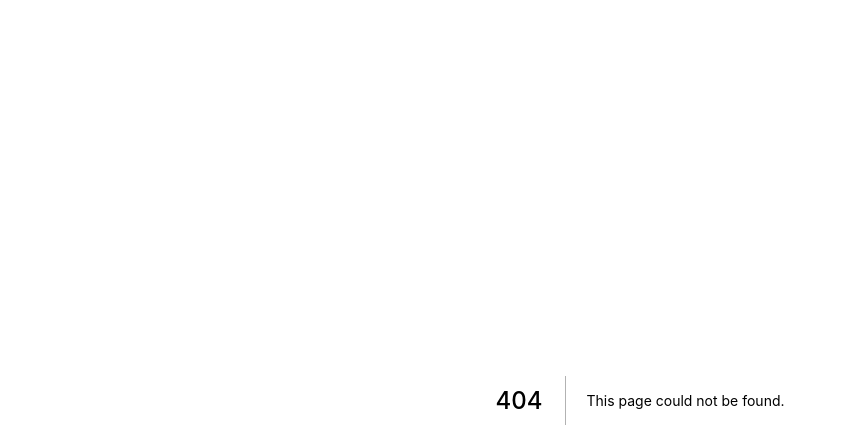
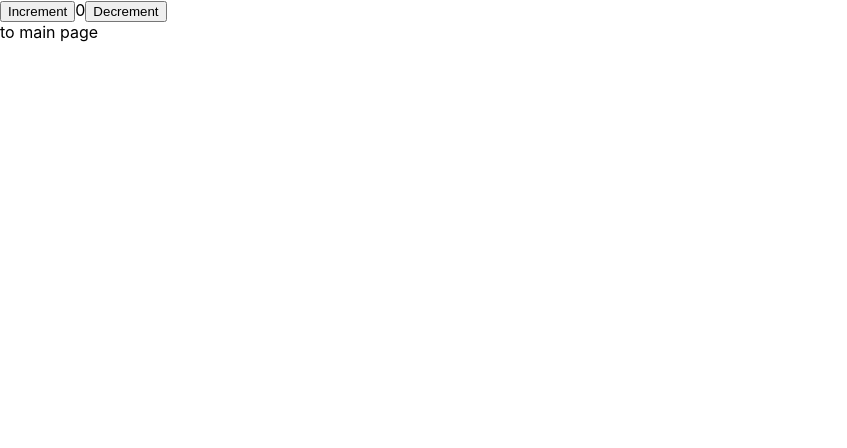
Before and after one commit to a-kawasumi/next-ts-redux-template, a Next.js app: page /about in a window 1280 px wide. Before the commit this address had no page. Shown: the top 448 px of the page, without its empty margins (0-847 px from the left). Built offline with nearby package versions, Linux system fonts and the light colour scheme.

Commit message:
fix: add redux sample code

```diff
--- /dev/null
+++ b/src/components/ui/Counter/index.tsx
@@ -0,0 +1,31 @@
+import React from "react";
+import { RootState } from "~/store";
+import { useSelector, useDispatch } from "react-redux";
+import { decrement, increment } from "~/store/counter/counterSlice";
+
+export const Counter: React.VFC = () => {
+  const count = useSelector((state: RootState) => state.counter.value);
+  const dispatch = useDispatch();
+
+  return (
+    <div>
+      <div>
+        <button
+          type="button"
+          aria-label="Increment value"
+          onClick={() => dispatch(increment())}
+        >
+          Increment
+        </button>
+        <span>{count}</span>
+        <button
+          type="button"
+          aria-label="Decrement value"
+          onClick={() => dispatch(decrement())}
+        >
+          Decrement
+        </button>
+      </div>
+    </div>
+  );
+};
--- a/src/pages/_app.tsx
+++ b/src/pages/_app.tsx
@@ -1,8 +1,14 @@
 import "~/styles/globals.css";
 import type { AppProps } from "next/app";
+import { store } from "~/store";
+import { Provider } from "react-redux";
 
 function MyApp({ Component, pageProps }: AppProps) {
-  return <Component {...pageProps} />;
+  return (
+    <Provider store={store}>
+      <Component {...pageProps} />
+    </Provider>
+  );
 }
 
 export default MyApp;
--- /dev/null
+++ b/src/pages/about.tsx
@@ -0,0 +1,13 @@
+import Link from "next/link";
+import type { NextPage } from "next";
+import { Counter } from "~/components/ui/Counter";
+
+const About: NextPage = () => (
+  <div>
+    <Counter />
+    <Link href="/">
+      <a>to main page</a>
+    </Link>
+  </div>
+);
+export default About;
--- /dev/null
+++ b/src/store/counter/counterSlice.ts
@@ -0,0 +1,35 @@
+/* eslint-disable no-param-reassign */
+import { createSlice, PayloadAction } from "@reduxjs/toolkit";
+
+export interface CounterState {
+  value: number;
+}
+
+const initialState: CounterState = {
+  value: 0,
+};
+
+export const counterSlice = createSlice({
+  name: "counter",
+  initialState,
+  reducers: {
+    increment: (state) => {
+      // Redux Toolkit allows us to write "mutating" logic in reducers. It
+      // doesn't actually mutate the state because it uses the Immer library,
+      // which detects changes to a "draft state" and produces a brand new
+      // immutable state based off those changes
+      state.value += 1;
+    },
+    decrement: (state) => {
+      state.value -= 1;
+    },
+    incrementByAmount: (state, action: PayloadAction<number>) => {
+      state.value += action.payload;
+    },
+  },
+});
+
+// Action creators are generated for each case reducer function
+export const { increment, decrement, incrementByAmount } = counterSlice.actions;
+
+export default counterSlice.reducer;
--- /dev/null
+++ b/src/store/index.ts
@@ -0,0 +1,13 @@
+import { configureStore } from "@reduxjs/toolkit";
+import counterReducer from "./counter/counterSlice";
+
+export const store = configureStore({
+  reducer: {
+    counter: counterReducer,
+  },
+});
+
+// Infer the `RootState` and `AppDispatch` types from the store itself
+export type RootState = ReturnType<typeof store.getState>;
+// Inferred type: {posts: PostsState, comments: CommentsState, users: UsersState}
+export type AppDispatch = typeof store.dispatch;
```
Also changed, not shown: src/pages/index.tsx (+7 -0 lines), .eslintrc.json.
